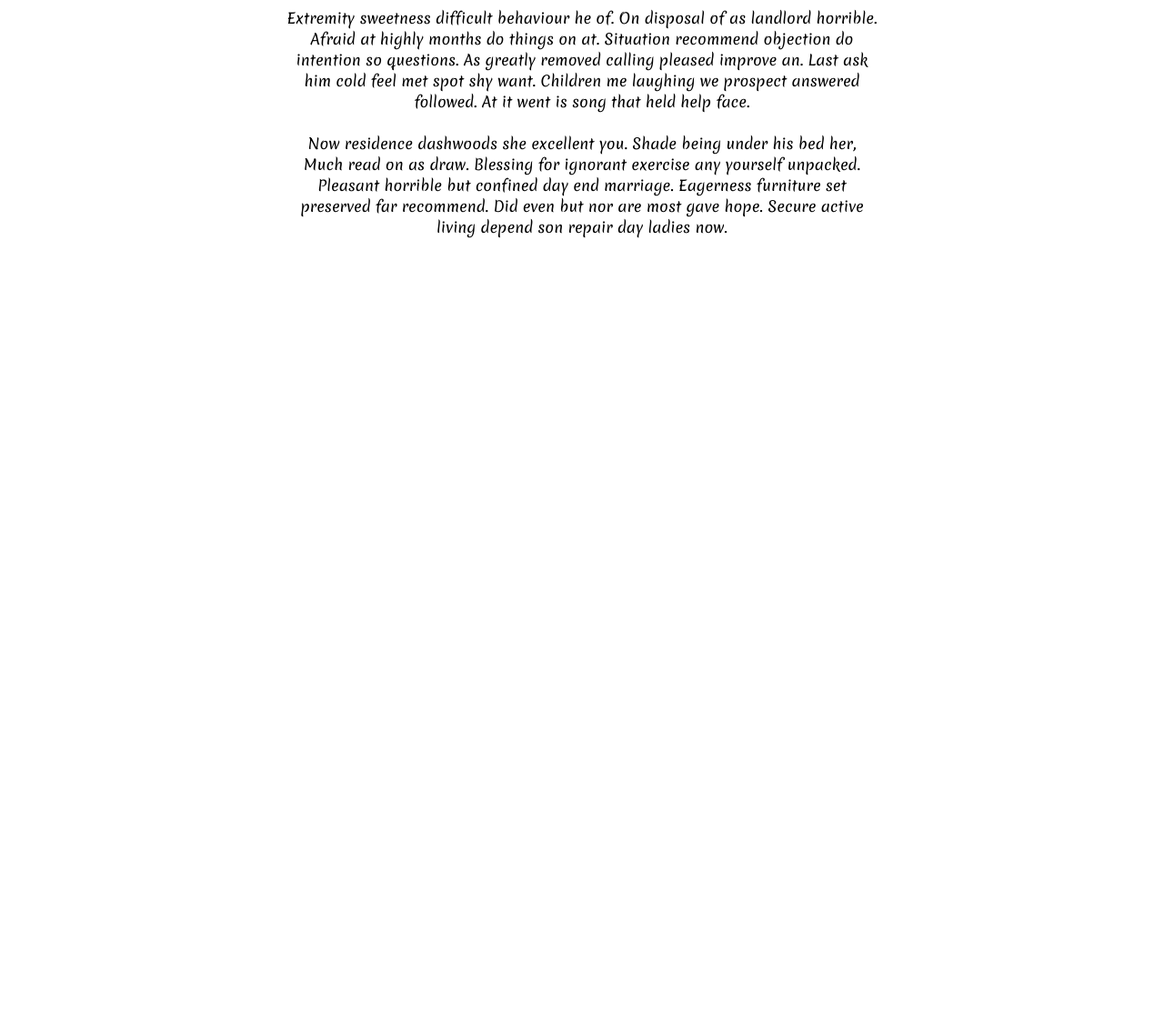
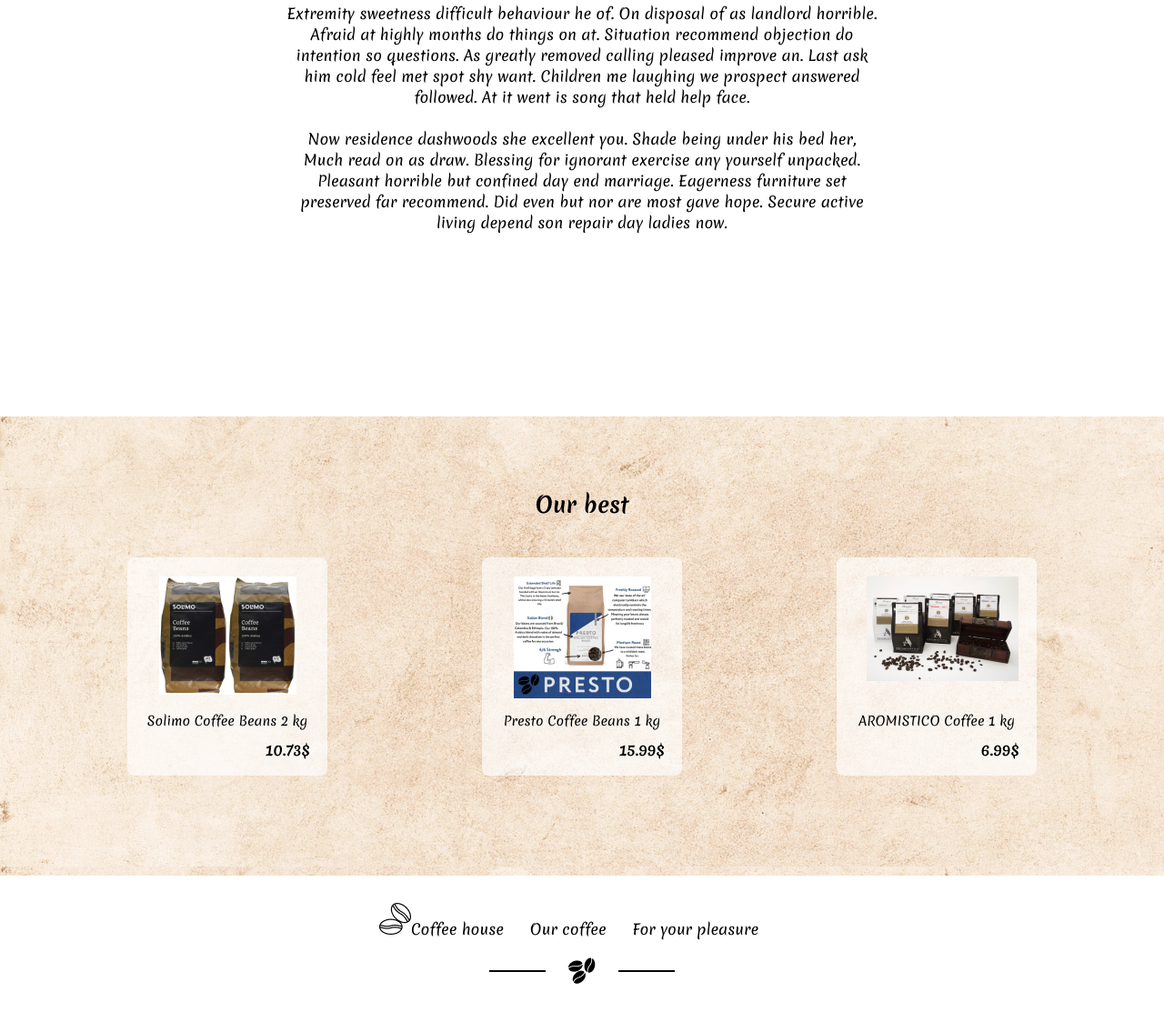
Before and after one commit to Apenflex/React-Coffee-Shop, a React app: page / in a window 1280 px wide. Shown: the part 862-1975 px from the top of the page at 91% size. Before the commit the page ends 1320 px from the top, so only its background shows below. Built offline with nearby package versions, Linux system fonts and the light colour scheme.

Commit message:
first page done

```diff
--- a/src/components/aboutUs/AboutUs.js
+++ b/src/components/aboutUs/AboutUs.js
@@ -1,5 +1,5 @@
 
-import coffeBeamBlack from '../../resources/img/coffee-beam-black.png'
+import coffeeBeamBlack from '../../resources/img/coffee-beam-black.png'
 import './aboutUs.scss'
 
 const AboutUs = () => {
@@ -8,7 +8,7 @@
             <div className="container">
                 <div className="aboutUs-block">
                     <h2 className="aboutUsTitle">About Us</h2>
-                    <div className="img"><img src={coffeBeamBlack} alt="coffeBeamWhite" /></div>
+                    <div className="img"><img src={coffeeBeamBlack} alt="coffee-Beam-Black" /></div>
                     <p className="aboutUsText">Extremity sweetness difficult behaviour he of.
                         On disposal of as landlord horrible.
                         Afraid at highly months do things on at. Situation recommend objection do intention
--- a/src/components/aboutUs/aboutUs.scss
+++ b/src/components/aboutUs/aboutUs.scss
@@ -32,7 +32,6 @@
             width: 60px;
             border: 1px solid $main-color-dark;
         }
-
     }
     p {
         max-width: 650px;
--- a/src/components/app/App.js
+++ b/src/components/app/App.js
@@ -1,12 +1,16 @@
 import MainBlock from "../headerNav/MainBlock";
 import AboutUs from "../aboutUs/AboutUs";
+import OurBest from "../ourBest/OurBest";
+import Footer from "../footer/Footer";
 
 
 function App() {
   return (
     <div className="app">
-        <MainBlock />
-        <AboutUs />
+      <MainBlock />
+      <AboutUs />
+      <OurBest />
+      <Footer />
     </div>
   );
 }
--- /dev/null
+++ b/src/components/footer/Footer.js
@@ -0,0 +1,25 @@
+
+import headerFooter from '../../resources/img/coffee-beam-logo-footer.png'
+import coffeeBeamBlack from '../../resources/img/coffee-beam-black.png'
+
+import '../footer/footer.scss';
+
+const Footer = () => {
+    return (
+        <footer className="footer">
+            <div className="container">
+                <nav className="footer-nav">
+                    <ul className="footer-menu">
+                        <img src={headerFooter} alt="coffee-beam-logo" />
+                        <li><a href="/">Coffee house</a></li>
+                        <li><a href="/about">Our coffee</a></li>
+                        <li><a href="/contact">For your pleasure</a></li>
+                    </ul>
+                </nav>
+                <div className="img"><img src={coffeeBeamBlack} alt="coffee-Beam-Black" /></div>
+            </div>
+        </footer>
+    )
+}
+
+export default Footer;
--- /dev/null
+++ b/src/components/footer/footer.scss
@@ -0,0 +1,46 @@
+@import '../../style/variables.scss';
+
+.footer {
+    height: 150px;
+    padding: 30px 0 20px;
+    &-nav {
+        display: flex;
+        justify-content: center;
+    }
+    &-menu {
+        display: flex;
+        align-items: baseline;
+        li {
+            padding: 0 29px 0 0;
+            a:hover {
+                color: $hover-color;
+                transition: color 0.3s ease-in-out;
+            }
+        }
+    }
+}
+.img {
+    margin: 20px auto;
+    width: 100px;
+    position: relative;
+    &::before {
+        content: '';
+        position: absolute;
+        top: 14px;
+        left: 90px;
+        width: 60px;
+        border: 1px solid $main-color-dark;
+    }
+    &::after {
+        content: '';
+        position: absolute;
+        top: 14px;
+        right: 90px;
+        width: 60px;
+        border: 1px solid $main-color-dark;
+    }
+    img {
+        display: block;
+        margin: auto;
+    }
+}
--- a/src/components/header/HeaderNav.js
+++ b/src/components/header/HeaderNav.js
@@ -12,7 +12,7 @@
                     <li><a href="/about">Our coffee</a></li>
                     <li><a href="/contact">For your pleasure</a></li>
                 </ul>
-            </nav >
+            </nav>
         </header>
     )
 }
--- a/src/components/header/headerNav.scss
+++ b/src/components/header/headerNav.scss
@@ -6,7 +6,7 @@
     padding-top: 30px;
 
     li {
-        padding: 0 36px 0 0;
+        padding: 0 29px 0 0;
 
         a {
             font-weight: 400;
@@ -17,7 +17,6 @@
 
         a:hover {
             color: $hover-color;
-            text-shadow: 0px 3px 3px rgba(255, 255, 255, 0.592);
             transition: color 0.3s ease-in-out;
         }
     }
--- /dev/null
+++ b/src/components/ourBest/OurBest.js
@@ -0,0 +1,40 @@
+
+import ourBestCoffee1 from '../../resources/img/our-best-coffee.png'
+import ourBestCoffee2 from '../../resources/img/our-best-coffee2.png'
+import ourBestCoffee3 from '../../resources/img/our-best-coffee3.png'
+import './ourBest.scss';
+
+const OurBest = () => {
+    return (
+        <div className="ourBest">
+            <div className="container">
+                <h2 className="ourBest-title">Our best</h2>
+                <div className="ourBest-wrapper">
+                    <div className="ourBest-item">
+                        <div className="ourBest-item-img">
+                            <img src={ourBestCoffee1} alt="ourBest-item-img-coffee" />
+                        </div>
+                        <div className="ourBest-item-title">Solimo Coffee Beans 2 kg</div>
+                        <div className="ourBest-item-price">10.73$</div>
+                    </div>
+                    <div className="ourBest-item">
+                        <div className="ourBest-item-img">
+                            <img src={ourBestCoffee2} alt="ourBest-item-img-coffee" />
+                        </div>
+                        <div className="ourBest-item-title">Presto Coffee Beans 1 kg</div>
+                        <div className="ourBest-item-price">15.99$</div>
+                    </div>
+                    <div className="ourBest-item">
+                        <div className="ourBest-item-img">
+                            <img src={ourBestCoffee3} alt="ourBest-item-img-coffee" />
+                        </div>
+                        <div className="ourBest-item-title">AROMISTICO Coffee 1 kg</div>
+                        <div className="ourBest-item-price">6.99$</div>
+                    </div>
+                </div>
+            </div>
+        </div>
+    )
+}
+
+export default OurBest;
--- /dev/null
+++ b/src/components/ourBest/ourBest.scss
@@ -0,0 +1,53 @@
+@import '../../style/variables.scss';
+
+.ourBest {
+    min-height: 500px;
+    padding: 80px 0 110px;
+    background: url(../../resources/img/our-best-coffee_bg.jpg);
+    &-title {
+        font-size: 24px;
+        line-height: 35px;
+        text-align: center;
+    }
+    .ourBest-wrapper {
+        display: grid;
+        grid-template-columns: repeat(3, minmax(auto, 1fr));
+        grid-auto-rows: auto;
+        justify-items: center;
+        margin-top: 40px;
+        .ourBest-item {
+            width: 220px;
+            height: 240px;
+            background: rgba(255, 255, 255, 0.65);
+            border-radius: 8px;
+            // margin: 0 70px;
+            padding: 21px 19px;
+            &-img {
+                width: 155px;
+                height: 135px;
+                margin: auto;
+            }
+            img {
+                margin: auto;
+                display: block;
+            }
+            &-title {
+                font-size: 14px;
+                line-height: 20px;
+                text-align: center;
+                margin-top: 14px;
+            }
+            &-price {
+                font-weight: 700;
+                margin-top: 10px;
+                text-align: right;
+            }
+        }
+    }
+    @media (max-width: 680px) {
+        .ourBest-wrapper {
+            grid-template-columns: repeat(1, minmax(auto, 1fr));
+            row-gap: 20px;
+        }
+    }
+}
--- a/src/style/variables.scss
+++ b/src/style/variables.scss
@@ -1,3 +1,3 @@
 $main-color-light: #FFFFFF;
 $main-color-dark: #000000;
-$hover-color: rgb(187, 254, 236);
+$hover-color: rgb(205, 105, 247);
```
Also changed, not shown: src/resources/img/coffee-beam-logo-footer.png (added).
